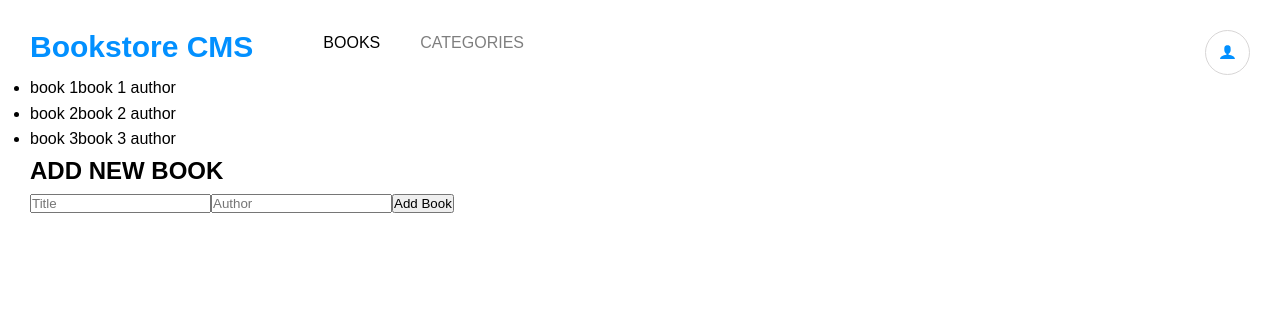
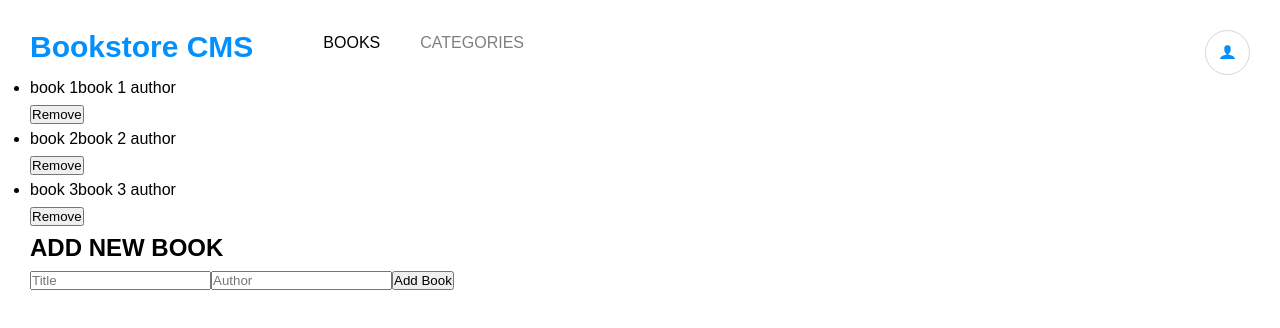
Before and after one commit to TesheMaximillan/Bookstore, a React (Create React App) app: page / in a window 1280 px wide. Shown: the top 328 px of the page. Built offline with nearby package versions, Linux system fonts and the light colour scheme.

Commit message:
Ammend Book.jsx file

```diff
--- a/src/components/Book.jsx
+++ b/src/components/Book.jsx
@@ -2,16 +2,21 @@
 import React from 'react';
 
 function Book(props) {
-  const { books } = props;
+  const { book } = props;
   return (
     <div>
       <ul>
-        {books.map((book) => (
-          <li className="list-group-item" key={book.id}>
+        <li className="list-group-item">
+          <div className="book-description">
             <span className="title">{book.title}</span>
             <span className="author">{book.author}</span>
-          </li>
-        ))}
+          </div>
+          <div className="control-buttons">
+            <button type="button" className="Remove">
+              Remove
+            </button>
+          </div>
+        </li>
       </ul>
     </div>
   );
--- a/src/pages/Books.jsx
+++ b/src/pages/Books.jsx
@@ -23,7 +23,9 @@ function Books() {
 
   return (
     <div>
-      <Book books={books} />
+      {books.map((book) => (
+        <Book key={book.id} book={book} />
+      ))}
       <h2 className="heading-2">ADD NEW BOOK</h2>
       <AddBook />
     </div>
```
